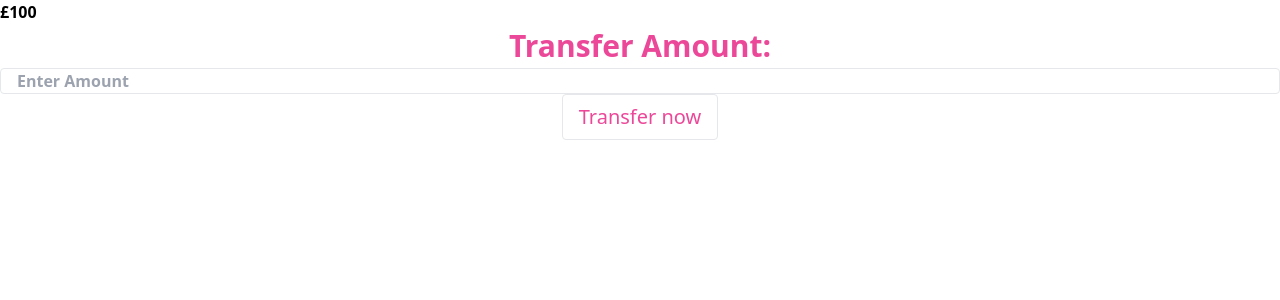
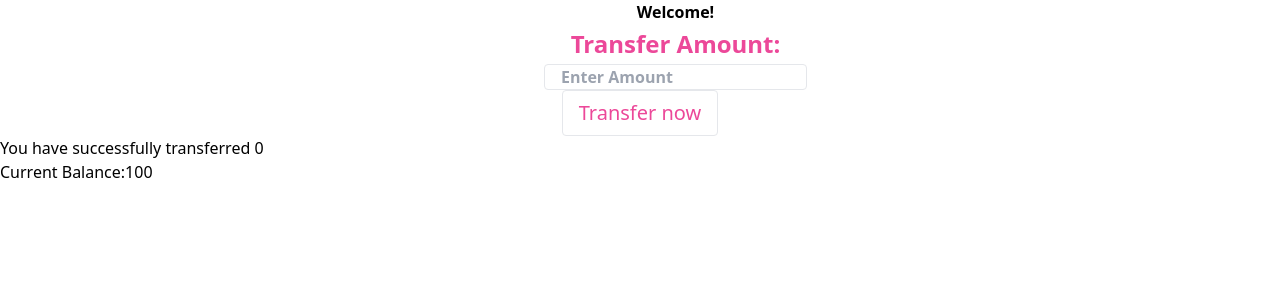
Before and after one commit to saranurni/pp-transfer, a React (Create React App) app: page / in a window 1280 px wide. Shown: the top 300 px of the page. Built offline with nearby package versions, Linux system fonts and the light colour scheme.

Commit message:
Create if statement with correct messages

```diff
--- a/src/App.jsx
+++ b/src/App.jsx
@@ -1,51 +1,38 @@
 import { useState } from "react";
 import "./App.css";
+import Form from "./components/Form/Form";
+
+const balance = 100;
 
 function App() {
-  const [message, setMessage] = useState("");
-  const [balance, setBalance] = useState(100);
-  const [amount, setAmount] = useState("");
+  const [transferStatus, setTransferStatus] = useState({ amount: 0, msg: "" });
 
-  function handleClick() {
-    if (amount <= balance) {
-      setBalance(balance - amount);
-      setMessage(`£${amount} has been transferred!`);
+  const handleSubmit = (event) => {
+    event.preventDefault();
+
+    const transferAmount = event.target.elements[0].value;
+
+    if (transferAmount < balance) {
+      setTransferStatus({
+        amount: transferAmount,
+        msg: "You transferred",
+      });
     } else {
-      setMessage(`Insufficient funds.`);
+      setTransferStatus({
+        amount: 0,
+        msg: "Not enough funds.",
+      });
     }
-  }
-
-  const handleChange = (event) => setAmount(event.target.value);
+    event.target.reset();
+  };
 
   return (
-    <form>
-      <div className="mx-auto flex flex-col gap-y-1 font-semibold">
-        <h1>£{balance}</h1>
-        <label
-          htmlFor="value"
-          className="mx-auto flex flex-col gap-y-1 text-3xl text-pink-500 "
-          onChange={handleChange}
-        >
-          Transfer Amount:
-        </label>
-        <input
-          type="number"
-          placeholder="Enter Amount"
-          className="rounded border pl-4"
-        />
-      </div>
-
-      <button
-        type="button"
-        value="Transfer"
-        className="text-pink border-pink mx-auto flex flex-col gap-y-1 rounded border px-4 py-2 text-center  text-xl text-pink-500"
-        onClick={handleClick}
-      >
-        Transfer now
-      </button>
-
-      <p className="mx-auto text-center">{message}</p>
-    </form>
+    <>
+      <Form handleSubmit={handleSubmit} />
+      <p>You have successfully transferred {transferStatus.amount}</p>
+      <p>Current Balance:{balance - transferStatus.amount}</p>
+      <p>{transferStatus.msg}</p>
+    </>
   );
 }
 export default App;
--- /dev/null
+++ b/src/components/Form/Form.jsx
@@ -0,0 +1,37 @@
+import PropTypes from "prop-types";
+
+export default function Form({ handleSubmit }) {
+  return (
+    <form
+      onSubmit={handleSubmit}
+      className="mx-auto flex w-48 flex-col items-center"
+    >
+      <div className="mx-auto flex flex-col gap-y-1 text-center font-semibold">
+        <h1>Welcome!</h1>
+        <label
+          htmlFor="amount"
+          className="mx-auto flex flex-col gap-y-1 text-2xl text-pink-500 "
+        >
+          Transfer Amount:
+        </label>
+        <input
+          type="number"
+          placeholder="Enter Amount"
+          className="rounded border pl-4"
+          id="amount"
+        />
+      </div>
+
+      <button
+        type="submit"
+        className="text-pink border-pink mx-auto flex flex-col gap-y-1 rounded border px-4 py-2 text-center  text-xl text-pink-500"
+      >
+        Transfer now
+      </button>
+    </form>
+  );
+}
+
+Form.propTypes = {
+  handleSubmit: PropTypes.func.isRequired,
+};
```
Also changed, not shown: 2 other files (tests, documents, lock files or other folders).
